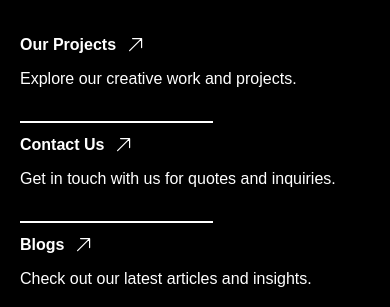
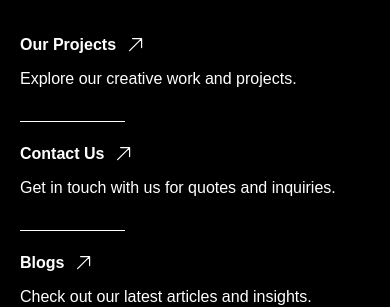
Before and after one commit to Pranjal0981/Karta-Lucia, a React (Create React App) app: page / in a window 390 px wide. Shown: the part 1442-1749 px from the top of the page. Built offline with nearby package versions, Linux system fonts and the light colour scheme; no server answers; the HTML template or start-up script is replaced by a standard one.

Commit message:
Update Contact.css

```diff
--- a/src/Home/Contact/Contact.css
+++ b/src/Home/Contact/Contact.css
@@ -83,9 +83,9 @@
     font-size: 48px;
   }
   .vertical-line {
-    width: 55%; /* Make it span the full width for horizontal layout */
-    height: 2px; /* Adjust thickness for horizontal line */
-    margin: 10px 0; /* Vertical spacing between items */
+    width: 30%; /* Make it span the full width for horizontal layout */
+    height: 1px; /* Adjust thickness for horizontal line */
+    margin: 10px 0 20px 0px;    /* Vertical spacing between items */
     align-self: auto; /* Reset alignment for horizontal line */
   }
 
```
